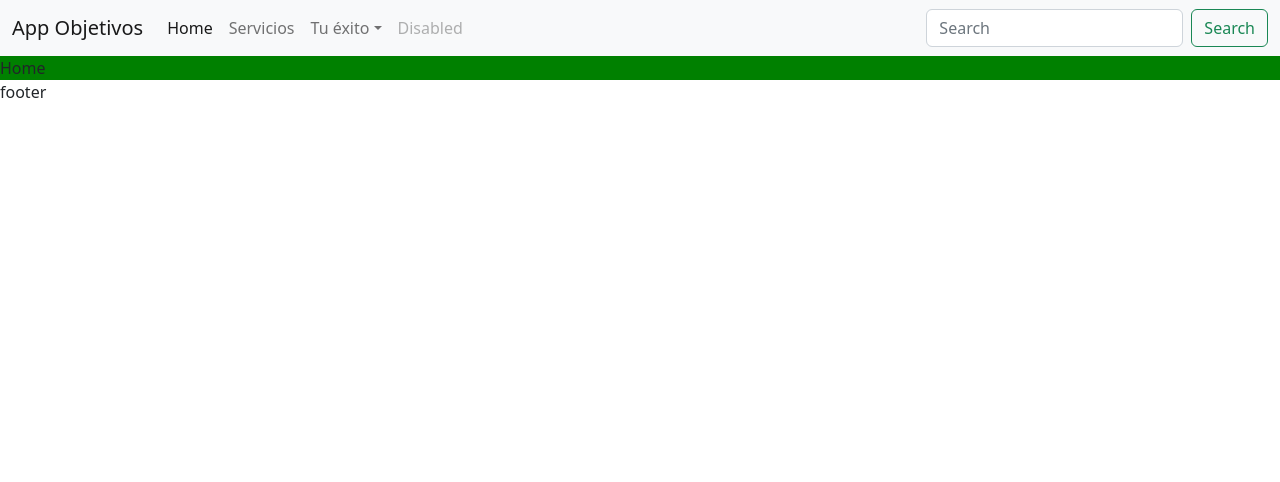
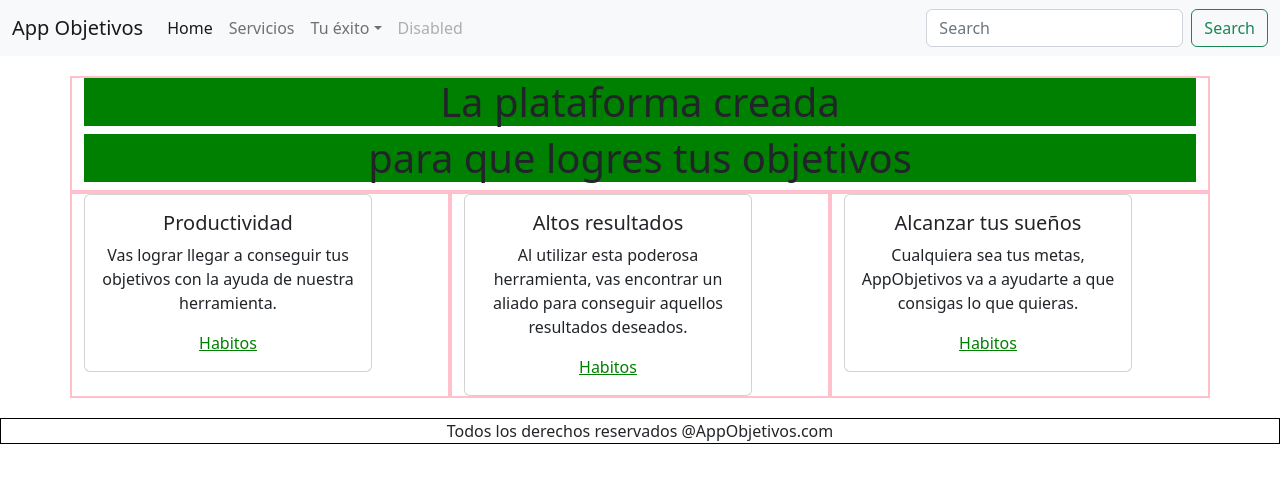
Before and after one commit to gastonluchini/Desarrollo-Personal, a React (Create React App) app in the folder client/: page / in a window 1280 px wide. Shown: the top 482 px of the page. Built offline with nearby package versions, Linux system fonts and the light colour scheme.

Commit message:
add: home

```diff
--- a/client/package.json
+++ b/client/package.json
@@ -10,6 +10,7 @@
     "axios": "^0.27.2",
     "bootstrap": "^5.2.0",
     "react": "^18.2.0",
+    "react-bootstrap": "^2.5.0",
     "react-dom": "^18.2.0",
     "react-redux": "^8.0.2",
     "react-router-dom": "^6.3.0",
--- a/client/src/App.js
+++ b/client/src/App.js
@@ -1,5 +1,5 @@
 
-//import './App.css';
+import './Css/App.css';
 import { BrowserRouter, Routes, Route } from 'react-router-dom';
 import BottomBar from './Components/General/BottomBar';
 import Home from './Components/General/Home';
--- a/client/src/Components/General/BottomBar.jsx
+++ b/client/src/Components/General/BottomBar.jsx
@@ -1,11 +1,12 @@
 
 import React from 'react';
+import style from '../Styles/bottom.module.css';
 
 const BottomBar = () => {
 
    return (
-      <div>
-         footer
+      <div className={style.container}>
+         Todos los derechos reservados @AppObjetivos.com
       </div>
    );
 }
--- a/client/src/Components/General/Home.jsx
+++ b/client/src/Components/General/Home.jsx
@@ -1,12 +1,54 @@
 
 import React from 'react';
+import { Container, Row, Col, Card } from 'react-bootstrap';
 
 const Home = () => {
 
    return (
-      <div className='bg-primary'>
-         Home
-      </div>
+      <Container className='containerHome'>
+         <Row>
+            <Col sm={12} md={12} lg={12} className='colHome'>
+               <h1>La plataforma creada </h1>
+               <h1>para que logres tus objetivos</h1>
+            </Col>
+
+            <Col className='colHome'>
+               <Card style={{ width: '18rem' }}>
+                  <Card.Body>
+                     <Card.Title>Productividad</Card.Title>
+                     <Card.Text>
+                        Vas lograr llegar a conseguir tus objetivos con la ayuda de nuestra herramienta.
+                     </Card.Text>
+                     <Card.Link href="#">Habitos</Card.Link>
+                  </Card.Body>
+               </Card>
+            </Col>
+
+            <Col className='colHome'>
+            <Card style={{ width: '18rem' }}>
+                  <Card.Body>
+                     <Card.Title>Altos resultados</Card.Title>
+                     <Card.Text>
+                        Al utilizar esta poderosa herramienta, vas encontrar un aliado para conseguir aquellos resultados deseados.
+                     </Card.Text>
+                     <Card.Link href="#">Habitos</Card.Link>
+                  </Card.Body>
+               </Card>
+            </Col>
+
+            <Col className='colHome'>
+            <Card style={{ width: '18rem' }}>
+                  <Card.Body>
+                     <Card.Title>Alcanzar tus sueños</Card.Title>
+                     <Card.Text>
+                        Cualquiera sea tus metas, AppObjetivos va a ayudarte a que consigas lo que quieras.
+                     </Card.Text>
+                     <Card.Link href="#">Habitos</Card.Link>
+                  </Card.Body>
+               </Card>
+            </Col>
+         </Row>
+      </Container>
    );
 }
 
--- /dev/null
+++ b/client/src/Components/Styles/bottom.module.css
@@ -0,0 +1,5 @@
+
+.container {
+    text-align: center;
+    border: 1px solid black;
+}
--- a/client/src/Css/App.css
+++ b/client/src/Css/App.css
@@ -0,0 +1,16 @@
+
+.containerHome {
+    margin-top: 20px;
+    margin-bottom: 20px;
+}
+
+.containerHome h1 {
+    background-color: green;
+    text-align: center;
+}
+
+.colHome {
+    border: 2px solid pink;
+    text-align: center;
+    margin: 0 auto;
+}
```
Also changed, not shown: 1 other file (tests, documents, lock files or other folders).
